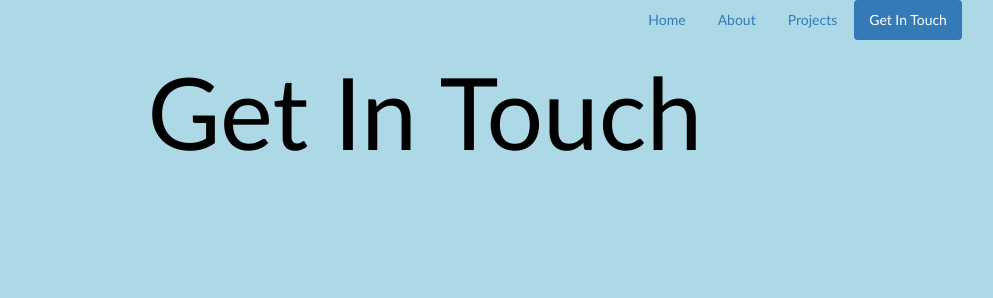
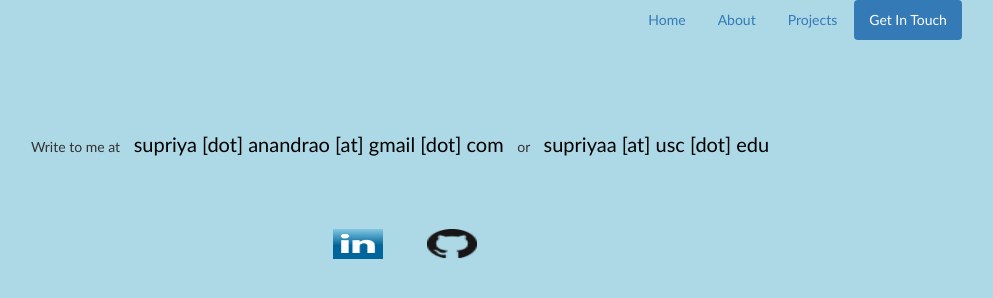
Before and after one commit to supriyaanand/supriyaanand.github.io, a plain HTML site: page index.html in a window 1280 px wide. Both pictures are taken after a click on the tab "Get In Touch". Shown: the whole page, without its empty margins (235-1228 px from the left). Drawn offline with nearby package versions, Linux system fonts and the light colour scheme; some packages are replaced by stand-ins of ours; a script that the page names is missing.

Commit message:
Update contacts page, style projects listing

```diff
--- a/index.css
+++ b/index.css
@@ -94,3 +94,28 @@ p#name{
     width: auto;
     text-align: left;
 }
+
+.emailLink{
+    font-size: 20px;
+    color: black;
+    margin-bottom: 10px;
+    padding: 10px;
+}
+
+.contact {
+    margin: 0 auto;
+    text-align: center;
+    padding-top: 90px;
+    padding-bottom: 50px;
+}
+
+#icons{
+    margin: 0 auto;
+    text-align: center;
+}
+
+#icons div{
+    display: inline-block;
+    margin: 0 auto;
+    padding: 20px;
+}
--- a/index.html
+++ b/index.html
@@ -58,16 +58,30 @@
                 </div>
 
                 <div role="tabpanel" class="tab-pane" id="projectsTab">
-                    <div>
+                    <div class="gen">
                         <div ng-repeat="project in projects" heading="{{project.title}}">
-                            <span class="projectTitle">{{project.title}}</span>
-                            <div class="projectDesc">{{project.desc}}</div>
+                            <div class="panel panel-default">
+                            <div class="panel-heading"><h3 class="panel-title">{{project.title}}</h3></div>
+                            <div class="panel-body">{{project.desc}}</div>
+                            </div>
                         </div>
                     </div>
                 </div>
 
                 <div role="tabpanel" class="tab-pane" id="getInTouch">
-                    <p id="name">Get In Touch</p>
+                    <div class="contact">Write to me at <span class="emailLink">supriya [dot] anandrao [at] gmail [dot] com</span> or <span class="emailLink"> supriyaa [at] usc [dot] edu </span> </div>
+                    <div id="icons">
+                        <div>
+                        <a href="https://www.linkedin.com/in/supriyaanandrao" target="_blank">
+                        <img src="images/linkedinIcon.png" width="50" height="30" border="0" alt="View Supriya Anand's profile on LinkedIn">
+                        </a>
+                        </div>
+                        <div>
+                        <a href="https://github.com/supriyaanand" target="_blank">
+                            <img src="images/githubIcon.ico" width="50" height="30" border="0" alt="View Supriya Anand's profile on GitHub">
+                        </a>
+                        </div>
+                    </div>
                 </div>
 
             </div>
```
Also changed, not shown: images/githubIcon.ico (added), images/linkedinIcon.png (added).
